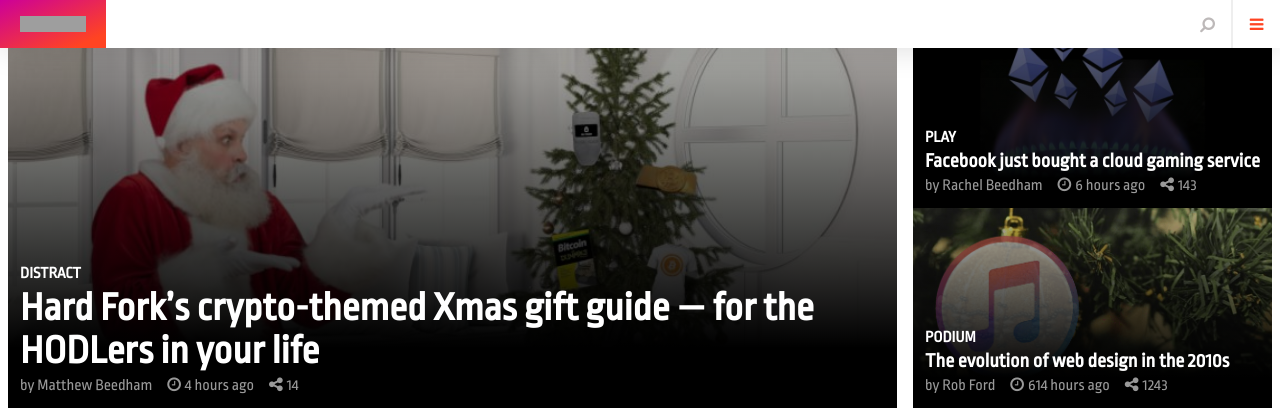
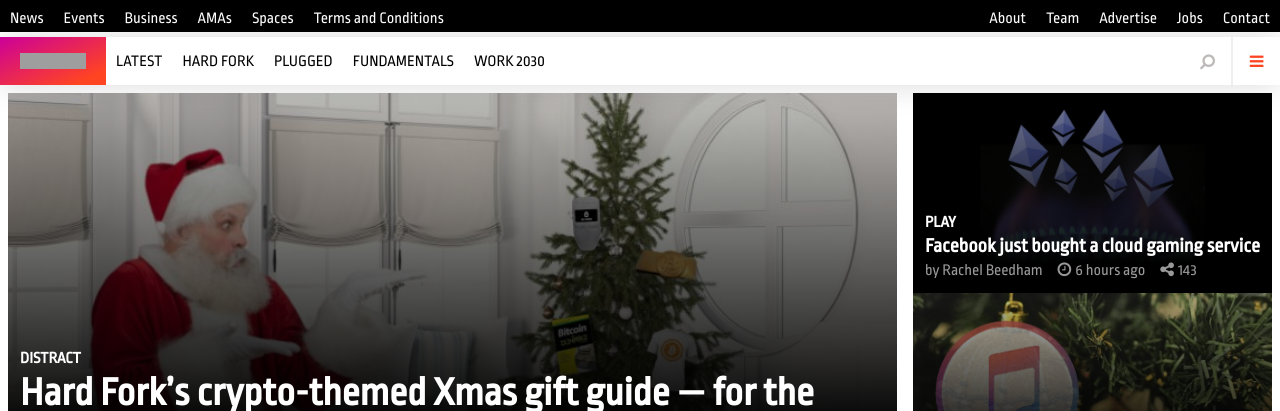
Before and after one commit to sz16900/the-next-web, a website: page index.html in a window 1280 px wide. Shown: the top 411 px of the page. Drawn offline with Linux system fonts and the light colour scheme; grey boxes are pictures that could not be loaded.

Commit message:
:sparkles: add navbar with links above header
LOT OF BUGS

```diff
--- a/assets/styles.css
+++ b/assets/styles.css
@@ -50,7 +50,7 @@ header {
   height: 16px;
 }
 
-.navbar-right-items-sm {
+.header-right-items-sm {
   margin-left: auto;
   display: flex;
 }
@@ -645,6 +645,60 @@ header {
 
 @media screen and (min-width: 768px) {
 
+  /* Navbar */
+
+  .navbar {
+    visibility: visible;
+    background-color: #000;
+    color: #fff;
+    height: 32px;
+    text-align: center;
+  }
+
+   .header {
+    position: sticky;
+  }
+
+
+ .navbar-right {
+   list-style-type: none;
+   display: inline-flex;
+   float: left;
+ }
+
+ .navbar-right-items {
+  height: 100%;
+  display: grid;
+  align-content: center;
+  padding: 10px;
+}
+
+ .navbar-left {
+  list-style-type: none;
+  display: inline-flex;
+  float: right;
+}
+
+.navbar-left-items {
+  height: 100%;
+  display: grid;
+  align-content: center;
+  padding: 10px;
+}
+
+.header-links {
+  list-style-type: none;
+  display: inline-flex;
+  float: left;
+}
+
+.header-link-items {
+  height: 100%;
+  display: grid;
+  align-content: center;
+  padding: 10px;
+}
+
   /* Featured Articles */
   .article-wrapper {
     grid-template-areas:
--- a/index.html
+++ b/index.html
@@ -13,14 +13,38 @@
 
 <body>
     <!-- Navbar -->
-    <header>
-        <a href="#">
+    <nav class="navbar">
+        <ul class="navbar-right">
+            <li class="navbar-right-items">News</li>
+            <li class="navbar-right-items">Events</li>
+            <li class="navbar-right-items">Business</li>
+            <li class="navbar-right-items">AMAs</li>
+            <li class="navbar-right-items">Spaces</li>
+            <li class="navbar-right-items">Terms and Conditions</li>
+        </ul>
+        <ul class="navbar-left">
+            <li class="navbar-left-items">About</li>
+            <li class="navbar-left-items">Team</li>
+            <li class="navbar-left-items">Advertise</li>
+            <li class="navbar-left-items">Jobs</li>
+            <li class="navbar-left-items">Contact</li>
+        </ul>
+    </nav>
+    <header class="header">
+        <a href="#" class="icon-sm-wrapper">
             <div class="icon-sm">
                 <img class="icon-sm-svg" alt="The Next Web"
                     src="https://cdn0.tnwcdn.com/wp-content/themes/cyberdelia/assets/img/tnw.svg">
             </div>
         </a>
-        <div class="navbar-right-items-sm">
+        <ul class="header-links">
+            <li class="header-link-items">LATEST</li>
+            <li class="header-link-items">HARD FORK</li>
+            <li class="header-link-items">PLUGGED</li>
+            <li class="header-link-items">FUNDAMENTALS</li>
+            <li class="header-link-items">WORK 2030</li>
+        </ul>
+        <div class="header-right-items-sm">
             <a href="#" class="search-link">
                 <div class="search-sm">
                     <i class="fa fa-search" aria-hidden="true"></i>
@@ -727,4 +751,5 @@
     </footer>
 </body>
 
+
 </html>
```
